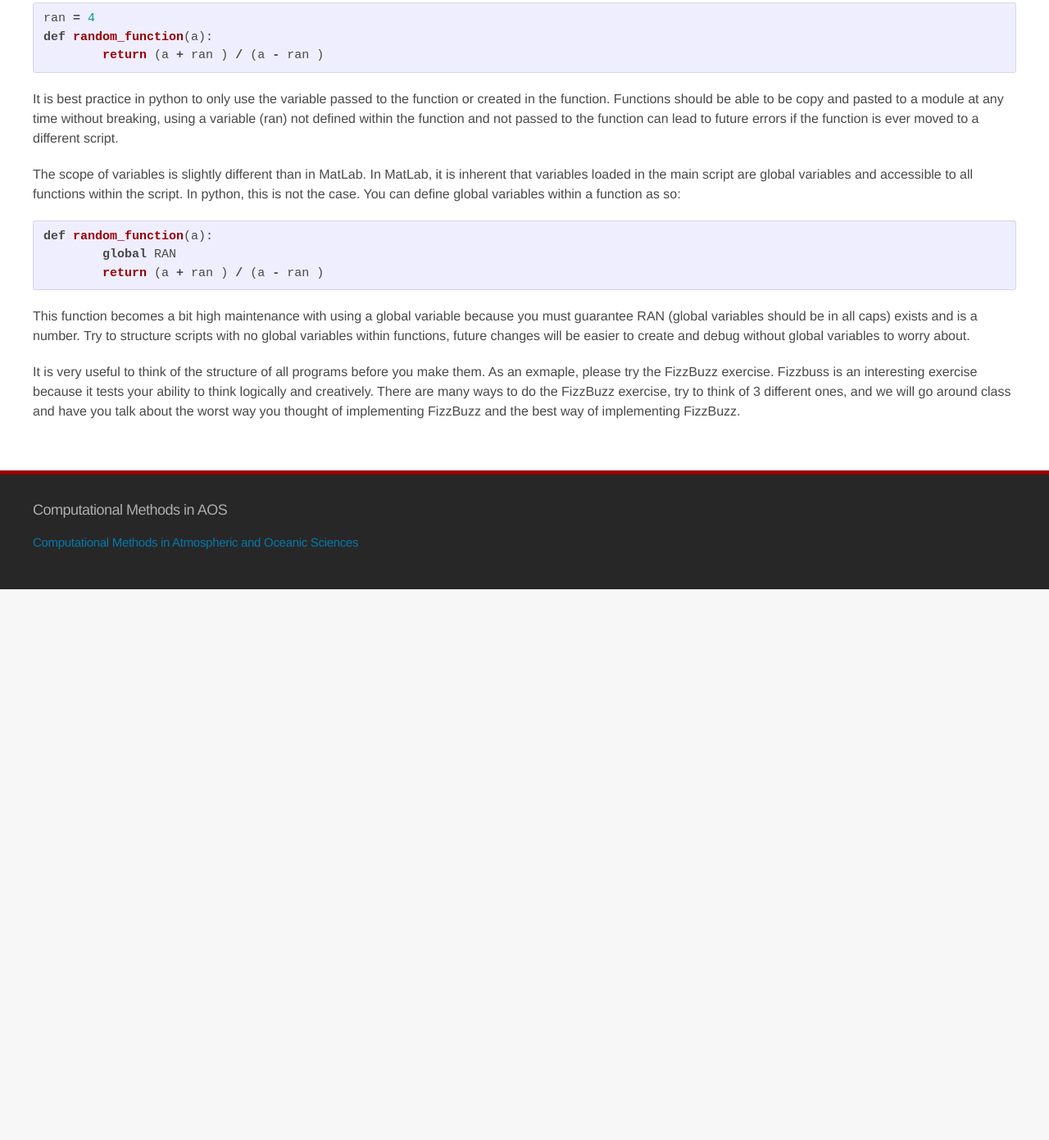
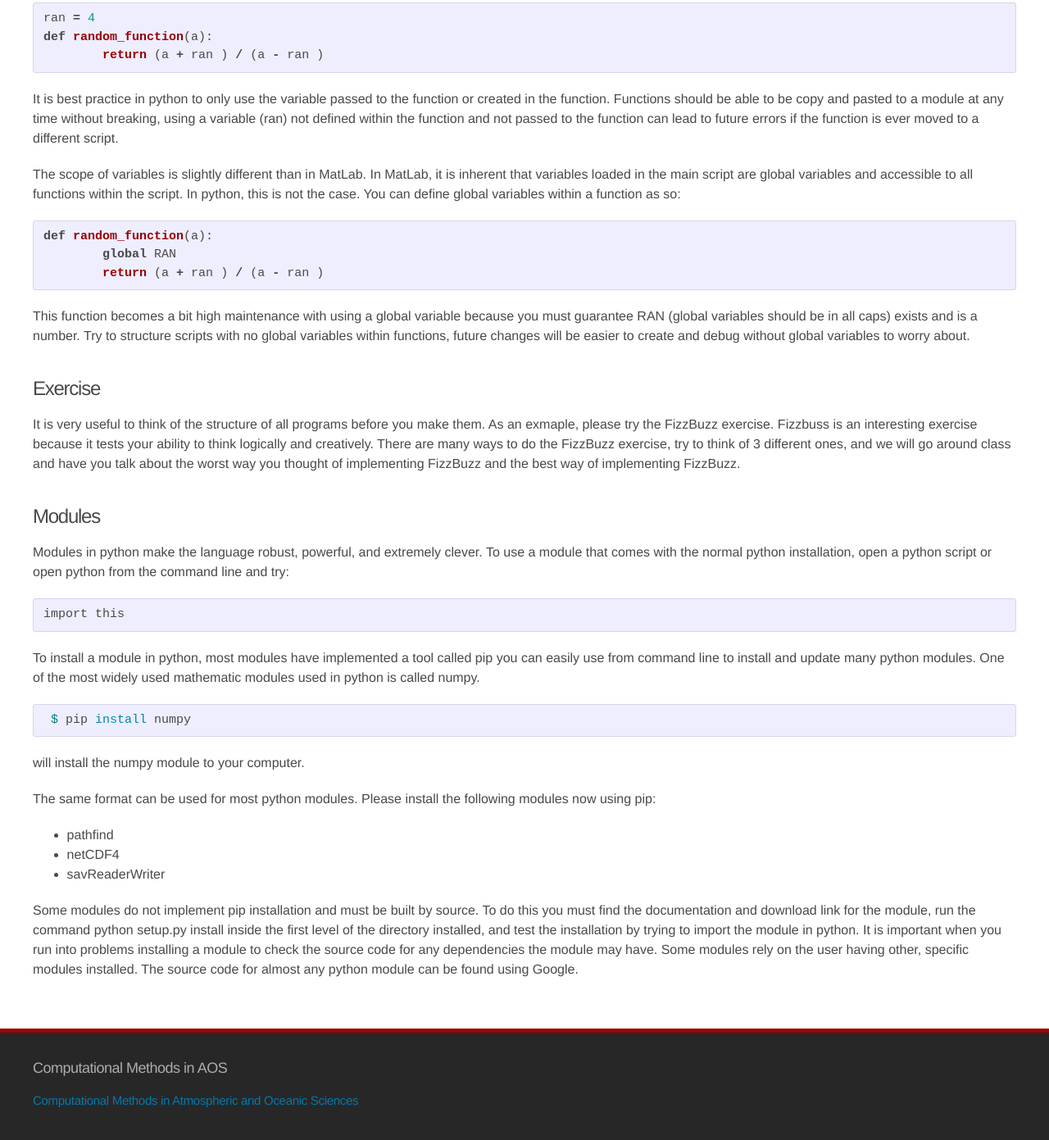
Before and after one commit to AOS573-2017/aos573-2017.github.io, a Jekyll site: the page built from _lectures/910-python-intro.md, in a window 1280 px wide and 1400 px high, scrolled down 3531 px. Shown: the top 1391 px of the window at 82% size. Built offline with Jekyll 4.4.1, drawn with Linux system fonts in a browser that asks for light colours; before the commit the page ends 4250 px from its top, so only the background shows below that.

Commit message:
added more after fizzbuzz

```diff
--- a/_lectures/910-python-intro.md
+++ b/_lectures/910-python-intro.md
@@ -185,4 +185,29 @@ def random_function(a):
 
 This function becomes a bit high maintenance with using a global variable because you must guarantee RAN (global variables should be in all caps) exists and is a number.  Try to structure scripts with no global variables within functions, future changes will be easier to create and debug without global variables to worry about.
 
+## Exercise
+
 It is very useful to think of the structure of all programs before you make them.  As an exmaple, please try the FizzBuzz exercise.  Fizzbuss is an interesting exercise because it tests your ability to think logically and creatively.  There are many ways to do the FizzBuzz exercise, try to think of 3 different ones, and we will go around class and have you talk about the worst way you thought of implementing FizzBuzz and the best way of implementing FizzBuzz.
+
+## Modules
+
+Modules in python make the language robust, powerful, and extremely clever.  To use a module that comes with the normal python installation, open a python script or open python from the command line and try:
+
+~~~ python
+import this
+~~~
+
+To install a module in python, most modules have implemented a tool called pip you can easily use from command line to install and update many python modules.  One of the most widely used mathematic modules used in python is called numpy.
+
+~~~ bash
+ $ pip install numpy
+~~~
+will install the numpy module to your computer.
+
+The same format can be used for most python modules.
+Please install the following modules now using pip:
+* pathfind
+* netCDF4
+* savReaderWriter
+
+Some modules do not implement pip installation and must be built by source.  To do this you must find the documentation and download link for the module, run the command python setup.py install inside the first level of the directory installed, and test the installation by trying to import the module in python.  It is important when you run into problems installing a module to check the source code for any dependencies the module may have.  Some modules rely on the user having other, specific modules installed.  The source code for almost any python module can be found using Google.
```
